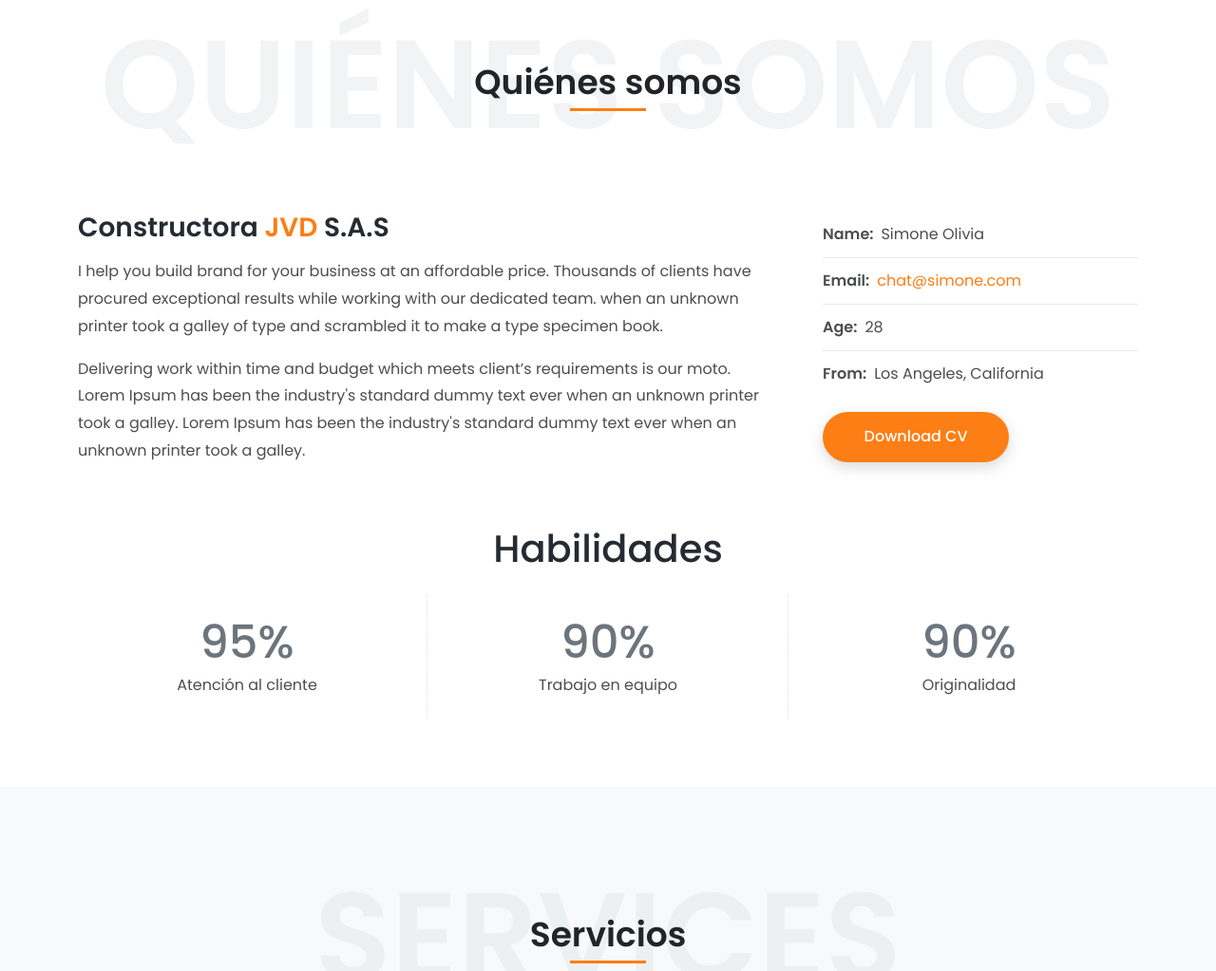
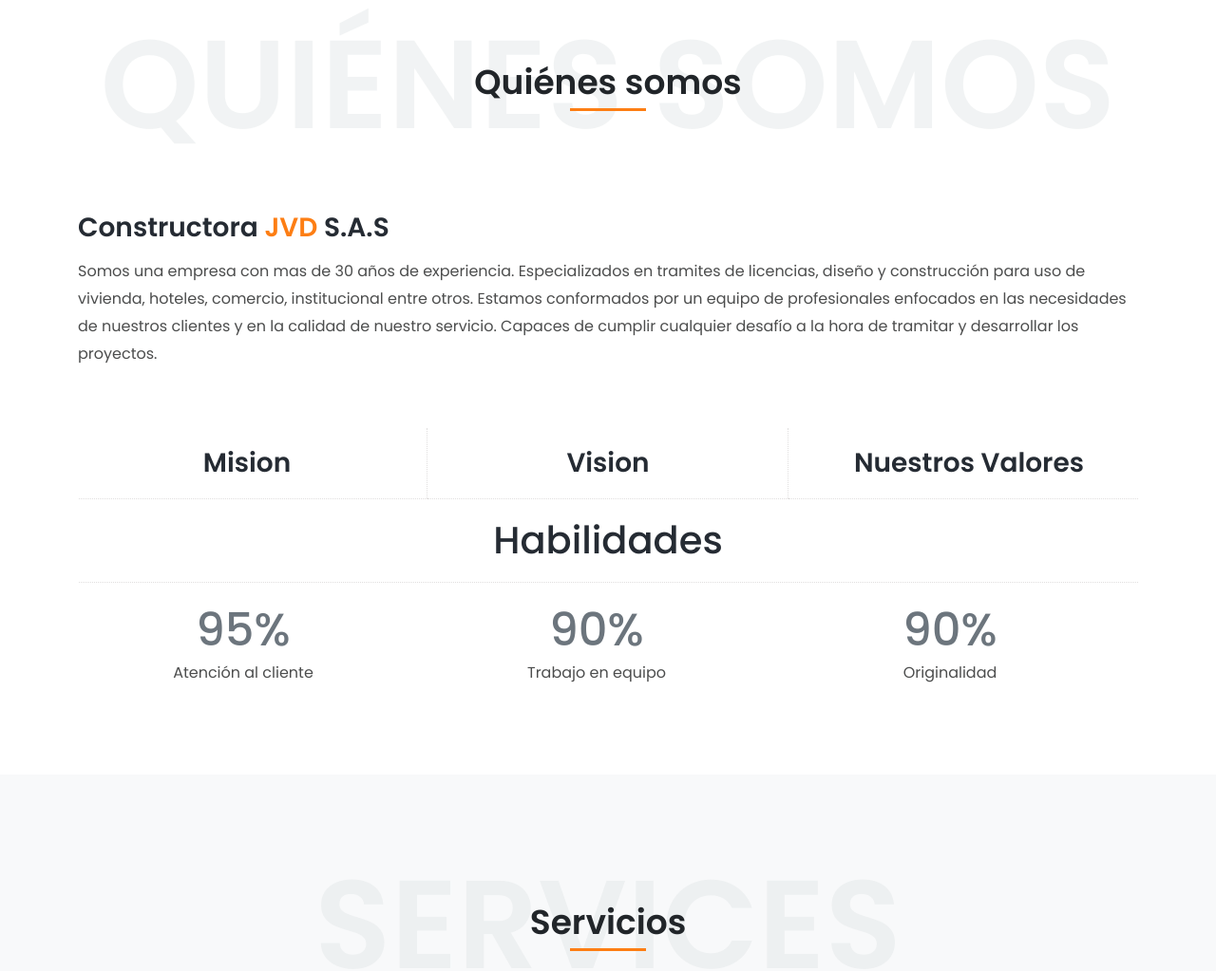
Before and after one commit to JDavidHR/JVD-constructora, a plain HTML site: page index-classic-header.html in a window 1280 px wide. Shown: the part 869-1892 px from the top of the page at 95% size. Drawn offline with Linux system fonts and the light colour scheme.

Commit message:
Update index-classic-header.html

```diff
--- a/index-classic-header.html
+++ b/index-classic-header.html
@@ -122,27 +122,33 @@
                         <p class="text-9 text-dark fw-600 position-absolute w-100 align-self-center lh-base mb-0">Quiénes somos<span class="heading-separator-line border-bottom border-3 border-primary d-block mx-auto"></span> </p>
                     </div>
                     <!-- Heading end-->
-
                     <div class="row gy-5">
-                        <div class="col-lg-7 col-xl-8 text-center text-lg-start">
+                        <div class="col-lg-7 col-xl-12 text-center text-lg-start">
                             <h2 class="text-7 fw-600 mb-3">Constructora <span class="text-primary">JVD</span> S.A.S</h2>
-                            <p>I help you build brand for your business at an affordable price. Thousands of clients have procured exceptional results while working with our dedicated team. when an unknown printer took a galley of type and scrambled it to
-                                make a type specimen book.</p>
-                            <p>Delivering work within time and budget which meets client’s requirements is our moto. Lorem Ipsum has been the industry's standard dummy text ever when an unknown printer took a galley. Lorem Ipsum has been the industry's standard
-                                dummy text ever when an unknown printer took a galley.</p>
-                        </div>
-                        <div class="col-lg-5 col-xl-4">
-                            <div class="ps-lg-4">
-                                <ul class="list-style-2">
-                                    <li class=""><span class="fw-600 me-2">Name:</span>Simone Olivia</li>
-                                    <li class=""><span class="fw-600 me-2">Email:</span><a href="mailto:chat@simone.com">chat@simone.com</a></li>
-                                    <li class=""><span class="fw-600 me-2">Age:</span>28</li>
-                                    <li class="border-0"><span class="fw-600 me-2">From:</span>Los Angeles, California</li>
-                                </ul>
-                                <a href="#" class="btn btn-primary rounded-pill">Download CV</a> </div>
+                            <p>Somos una empresa con mas de 30 años de experiencia. Especializados en tramites de licencias, diseño y construcción para uso de vivienda, hoteles, comercio, institucional entre otros. Estamos conformados por un equipo de profesionales
+                                enfocados en las necesidades de nuestros clientes y en la calidad de nuestro servicio. Capaces de cumplir cualquier desafío a la hora de tramitar y desarrollar los proyectos.
+                            </p>
                         </div>
                     </div>
                     <div class="brands-grid separator-border mt-5">
+
+                        <div class="row">
+                            <div class="col-6 col-md-4">
+                                <div class="featured-box text-center">
+                                    <h2 class="text-7 fw-600 mb-0">Mision</h2>
+                                </div>
+                            </div>
+                            <div class="col-6 col-md-4">
+                                <div class="featured-box text-center">
+                                    <h2 class="text-7 fw-600 mb-0">Vision</h2>
+                                </div>
+                            </div>
+                            <div class="col-6 col-md-4">
+                                <div class="featured-box text-center">
+                                    <h2 class="text-7 fw-600 mb-0">Nuestros Valores</h2>
+                                </div>
+                            </div>
+
                             <div class="col-12 col-md-12">
                                 <div class="featured-box text-center">
                                     <h1 class="mb-0">Habilidades</h1>
@@ -513,7 +519,7 @@
                             <h2 class="mb-3 text-5 text-uppercase">SÍguenos</h2>
                             <ul class="social-icons justify-content-center justify-content-md-start">
                                 <li class="social-icons-instagram"><a data-bs-toggle="tooltip" href="https://www.instagram.com/constructora_jvd/" target="_blank" title="Instagram"><i class="fab fa-instagram"></i></a></li>
-                                <li class="social-icons-facebook"><a data-bs-toggle="tooltip" href="http://www.facebook.com/harnishdesign/" target="_blank" title="Facebook"><i class="fab fa-facebook-f"></i></a></li>
+                                <li class="social-icons-facebook"><a data-bs-toggle="tooltip" href="https://www.facebook.com/JVDCONSTRUCTORA" target="_blank" title="Facebook"><i class="fab fa-facebook-f"></i></a></li>
                             </ul>
                         </div>
                         <div class="col-md-8 col-xl-9 order-0 order-md-1">
@@ -590,8 +596,8 @@
                         <h5 class="text-4 mt-4">Part II – Information that Simone processes on your behalf</h5>
                         <p>Lorem Ipsum has been the industry's standard dummy text ever since the 1500s, when an unknown printer took a galley of type and scrambled it to make a type specimen book.</p>
                         <h5 class="text-4 mt-4">Part III – General</h5>
-                    <p>It has survived not only five centuries, but also the leap into electronic typesetting, remaining essentially unchanged. Lorem Ipsum has been the industry's standard dummy text ever since the 1500s, when an unknown printer took a galley
-                        of type and scrambled it to make a type specimen book.</p>
+                        <p>It has survived not only five centuries, but also the leap into electronic typesetting, remaining essentially unchanged. Lorem Ipsum has been the industry's standard dummy text ever since the 1500s, when an unknown printer took
+                            a galley of type and scrambled it to make a type specimen book.</p>
                         <h3 class="mb-3 mt-4">Privacy Policy</h3>
                         <p>Lorem Ipsum is simply dummy text of the printing and typesetting industry. Lorem Ipsum has been the industry's standard dummy text ever since the 1500s, when an unknown printer took a galley of type and scrambled it to make a type
                             specimen book. </p>
```
Lines whose indentation alone changed are shown as unchanged.
